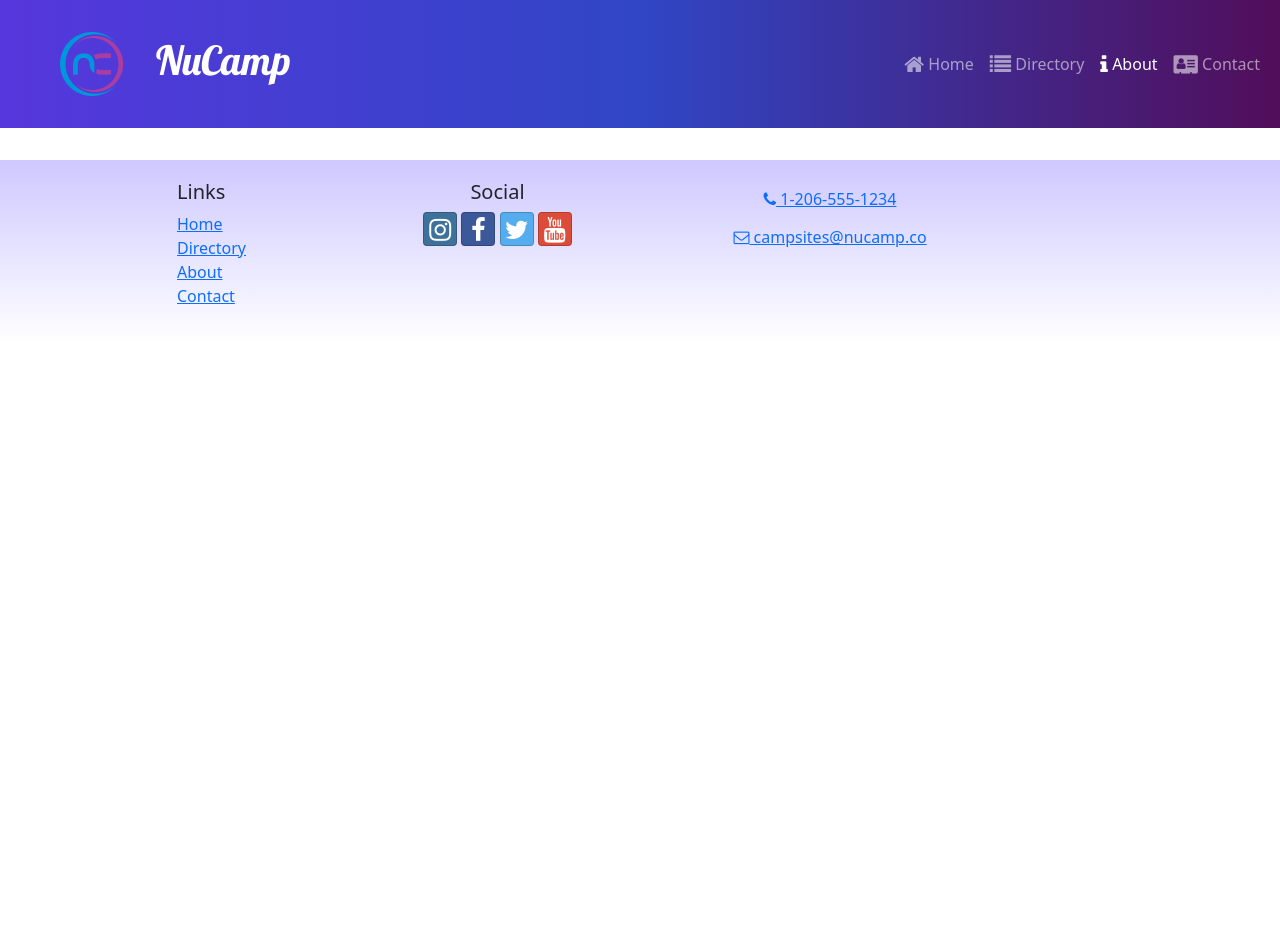
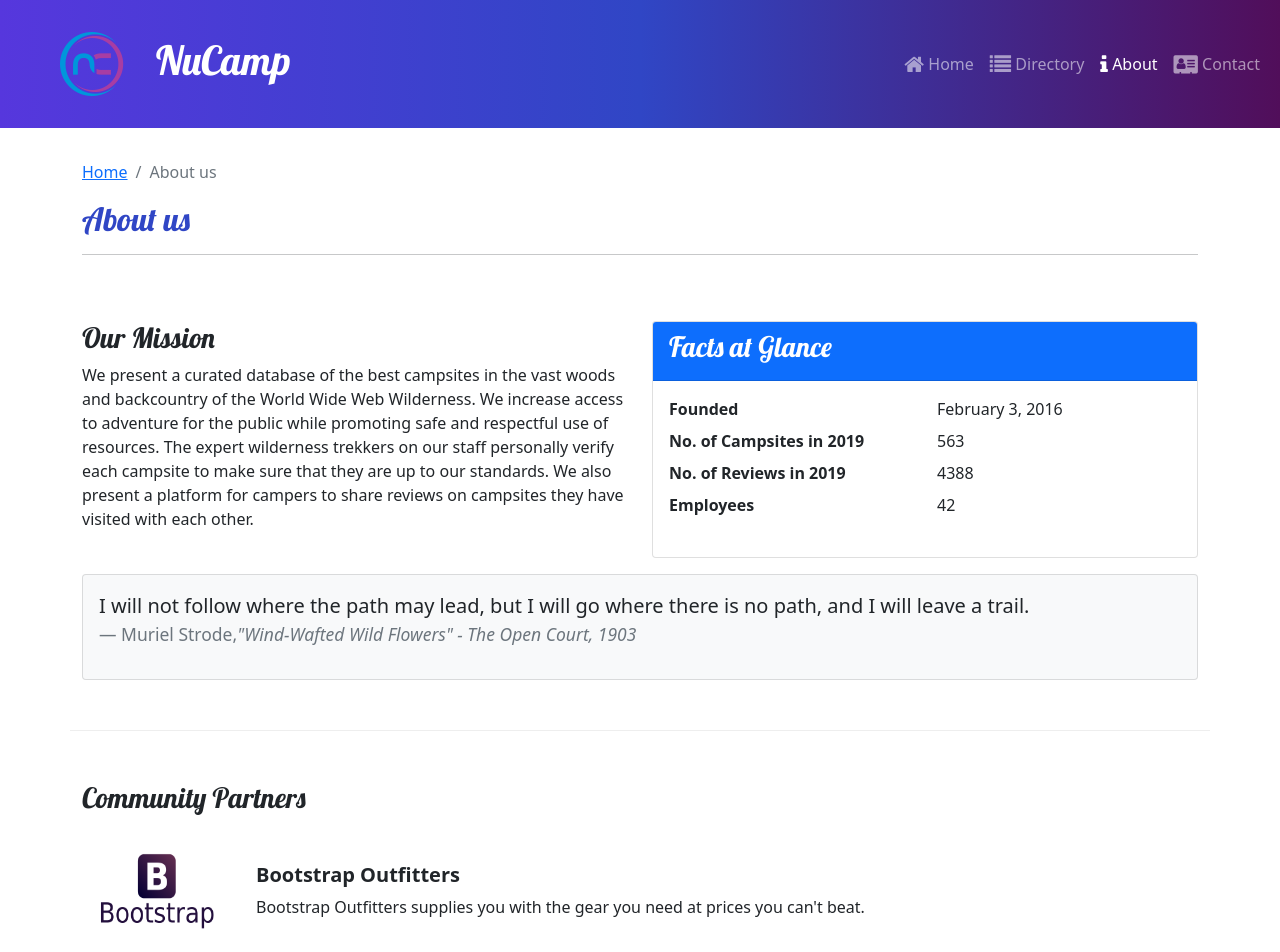
Before and after one commit to kidruiz/nucampsiteReact, a React (Create React App) app: page /about in a window 1280 px wide. Shown: the top 952 px of the page. Before the commit the page ends 800 px from the top, so only its background shows below. Built offline with nearby package versions, Linux system fonts and the light colour scheme.

Commit message:
Workshop Assignment

```diff
--- a/src/App.js
+++ b/src/App.js
@@ -7,6 +7,7 @@
 import CampsiteDetail from './features/campsites/CampsiteDetail';
 import './App.css';
 import CampsiteDetailPage from './pages/CampsiteDetailPage';
+import AboutPage from './pages/AboutPage';
 
 function App() {
   return (
@@ -17,6 +18,7 @@
             <Route path='contact' element={<ContactPage />} />
             <Route path='directory' element={<CampsitesDirectoryPage />} />
             <Route path='directory/:campsiteId' element={<CampsiteDetailPage />} />
+            <Route path='/about' element={<AboutPage />} />
         </Routes>
         <Footer />
     </div>
--- /dev/null
+++ b/src/components/SubHeader.js
@@ -0,0 +1,26 @@
+import { Col, Row, Breadcrumb, BreadcrumbItem } from 'reactstrap';
+import { Link } from 'react-router-dom';
+
+const SubHeader = ({ current, detail }) => {
+    return (
+        <Row>
+            <Col>
+                <Breadcrumb>
+                    <BreadcrumbItem>
+                        <Link to='/'>Home</Link>
+                    </BreadcrumbItem>
+                    {detail && (
+                        <BreadcrumbItem>
+                            <Link to='/directory'>Directory</Link>
+                        </BreadcrumbItem>
+                    )}
+                    <BreadcrumbItem active>{current}</BreadcrumbItem>
+                </Breadcrumb>
+                <h2>{current}</h2>
+                <hr />
+            </Col>
+        </Row>
+    );
+};
+
+export default SubHeader;
--- a/src/features/display/DisplayList.js
+++ b/src/features/display/DisplayList.js
@@ -2,9 +2,10 @@
 import DisplayCard from './DisplayCard';
 import { selectFeatureCampsite } from '../campsites/campsitesSlice';
 import { selectedFeaturePromotion } from '../promotions/promotionsSlice';
+import { selectFeaturedPartner } from '../partners/partnersSlice';
 
 const DisplayList = () => {
-    const items = [selectFeatureCampsite(), selectedFeaturePromotion()];
+    const items = [selectFeatureCampsite(), selectedFeaturePromotion(), selectFeaturedPartner()];
 
     return (
         <Row>
--- /dev/null
+++ b/src/features/partners/Partner.js
@@ -0,0 +1,17 @@
+const Partner = ({ partner }) => {
+    if (partner) {
+        const { image, name, description } = partner;
+        return (
+            <>
+                <img src={image} alt={name} style={{ width: '150px' }} />
+                <div className='m-4'>
+                    <h5 className='fw-bold'>{name}</h5>
+                    {description}
+                </div>
+            </>
+        );
+    }
+    return null;
+}
+
+export default Partner;
--- /dev/null
+++ b/src/features/partners/PartnersList.js
@@ -0,0 +1,19 @@
+import { Col } from 'reactstrap';
+import Partner from './Partner';
+import { selectAllPartners } from './partnersSlice';
+
+const PartnersList = () => {
+    const partners = selectAllPartners();
+
+    return (
+        <Col className='mt-4'>
+            {partners.map(partner => (
+                <div className='d-flex mb-5' key={partner.id}>
+                    <Partner partner={partner} />
+                </div>
+            ))}
+        </Col>
+    );
+}
+
+export default PartnersList;
--- /dev/null
+++ b/src/features/partners/partnersSlice.js
@@ -0,0 +1,11 @@
+import { PARTNERS } from '../../app/shared/PARTNERS';
+
+export const selectFeaturedPartner = () => {
+    return PARTNERS.find((partner) => partner.featured);
+};
+
+export const selectAllPartners = () => PARTNERS;
+
+// export const selectFeatureCampsite = () => {
+//     return CAMPSITES.find((campsite) => campsite.featured);
+// };
--- /dev/null
+++ b/src/pages/AboutPage.js
@@ -0,0 +1,78 @@
+import { Col, Row, Container, Card, CardBody, CardHeader } from 'reactstrap';
+import SubHeader from "../components/SubHeader";
+import PartnersList from '../features/partners/PartnersList';
+
+const AboutPage = () => {
+    return (
+        <Container>
+
+            <SubHeader current='About us' />
+
+            <Row className='row-content'>
+                <Col sm='6'>
+                    <h3>Our Mission</h3>
+                    <p>
+                        We present a curated database of the best campsites in the
+                        vast woods and backcountry of the World Wide Web Wilderness.
+                        We increase access to adventure for the public while
+                        promoting safe and respectful use of resources. The expert
+                        wilderness trekkers on our staff personally verify each
+                        campsite to make sure that they are up to our standards. We
+                        also present a platform for campers to share reviews on
+                        campsites they have visited with each other.
+                    </p>
+                </Col>
+
+                <Col sm='6'>
+                    <Card>
+                        <CardHeader className='bg-primary text-white'>
+                            <h3>Facts at Glance</h3>
+                        </CardHeader>
+                        <CardBody>
+                            <dl className='row'>
+                                <dt className='col-6'>Founded</dt>
+                                <dd className='col-6'>February 3, 2016</dd>
+                                <dt className='col-6'>No. of Campsites in 2019</dt>
+                                <dd className='col-6'>563</dd>
+                                <dt className='col-6'>No. of Reviews in 2019</dt>
+                                <dd className='col-6'>4388</dd>
+                                <dt className='col-6'>Employees</dt>
+                                <dd className='col-6'>42</dd>
+                            </dl>
+                        </CardBody>
+                    </Card>
+                </Col>
+
+                <Col>
+                    <Card className='bg-light mt-3'>
+                        <CardBody>
+                            <blockquote className='blockquote'>
+                                <p>
+                                    I will not follow where the path may lead, but I
+                                    will go where there is no path, and I will leave
+                                    a trail.
+                                </p>
+                                <footer className='blockquote-footer'>
+                                    Muriel Strode,{''}
+                                    <cite title='Source Title'>
+                                        "Wind-Wafted Wild Flowers" - The Open Court,
+                                        1903
+                                    </cite>
+                                </footer>
+                            </blockquote>
+                        </CardBody>
+                    </Card>
+                </Col>
+            </Row>
+
+            <Row className='row-content'>
+                <Col xs='12'>
+                    <h3>Community Partners</h3>
+                    <PartnersList />
+                </Col>
+            </Row>
+        </Container>
+    );
+};
+
+export default AboutPage;
--- a/src/pages/CampsiteDetailPage.js
+++ b/src/pages/CampsiteDetailPage.js
@@ -2,8 +2,8 @@
 import { useParams } from 'react-router-dom';
 import { selectCampsiteById } from '../features/campsites/campsitesSlice';
 import CampsiteDetail from '../features/campsites/CampsiteDetail';
-import CommentList from '../features/comments/CommentsList';
 import CommentsList from '../features/comments/CommentsList';
+import SubHeader from '../components/SubHeader';
 
 const CampsiteDetailPage = () => {
     const { campsiteId } = useParams();
@@ -11,6 +11,7 @@
 
     return (
         <Container>
+            <SubHeader current={campsite.name} detail={true} />
             <Row>
                 <CampsiteDetail campsite={campsite} />
                 <CommentsList campsiteId={campsiteId} />
--- a/src/pages/CampsitesDirectoryPage.js
+++ b/src/pages/CampsitesDirectoryPage.js
@@ -1,10 +1,12 @@
 import { Container } from 'reactstrap';
 import CampsitesList from '../features/campsites/CampsitesList';
+import SubHeader from '../components/SubHeader';
 
 
 const CampsiteDirectoryPage = () => {
     return (
         <Container>
+            <SubHeader current='Directory' />
             <CampsitesList />
         </Container>
     );
--- a/src/pages/HomePage.js
+++ b/src/pages/HomePage.js
@@ -1,9 +1,11 @@
 import { Container } from "reactstrap";
 import DisplayList from "../features/display/DisplayList";
+import SubHeader from "../components/SubHeader";
 
 const HomePage = () => {
     return (
         <Container>
+            <SubHeader current='Home' />
             <DisplayList />
         </Container>
     );
```
